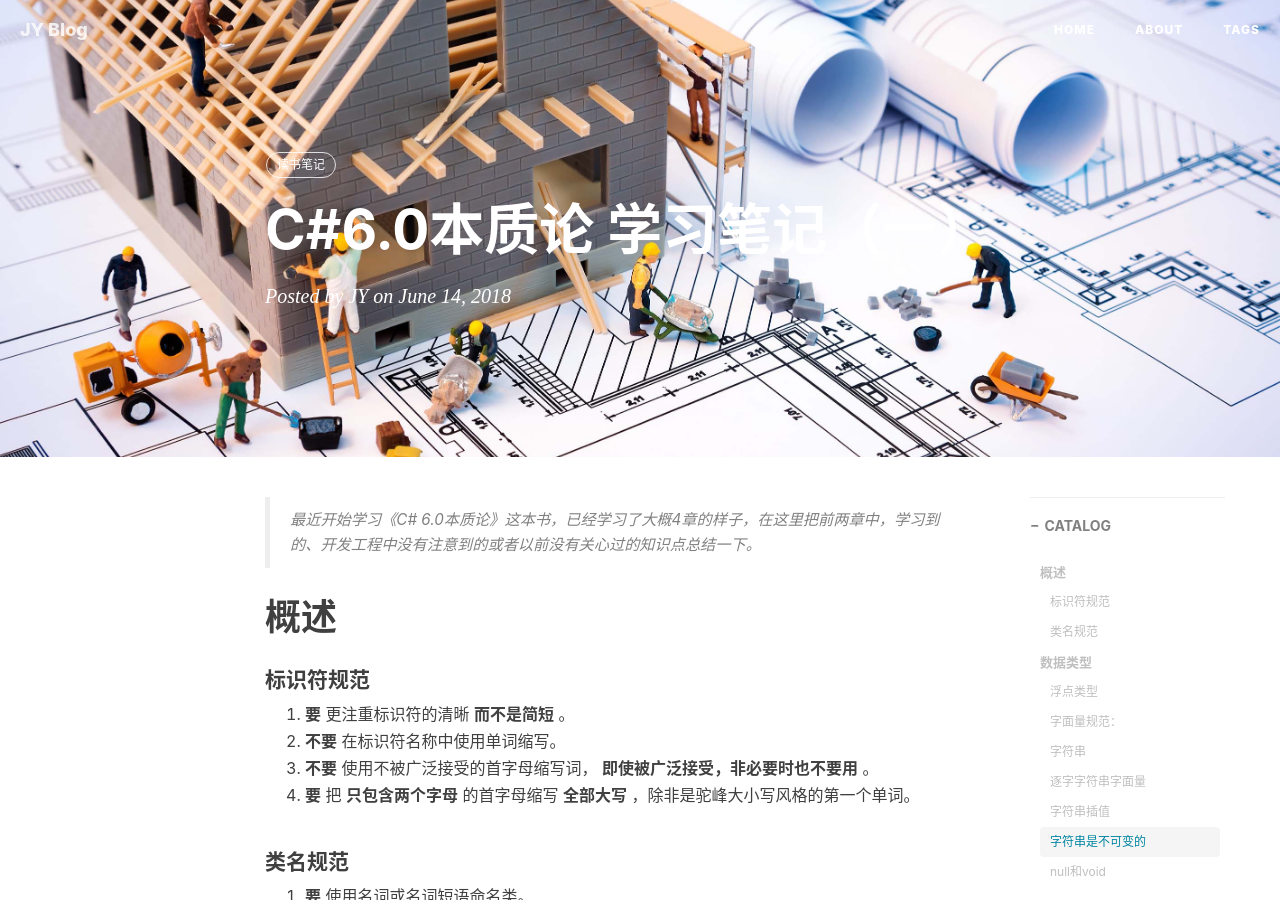
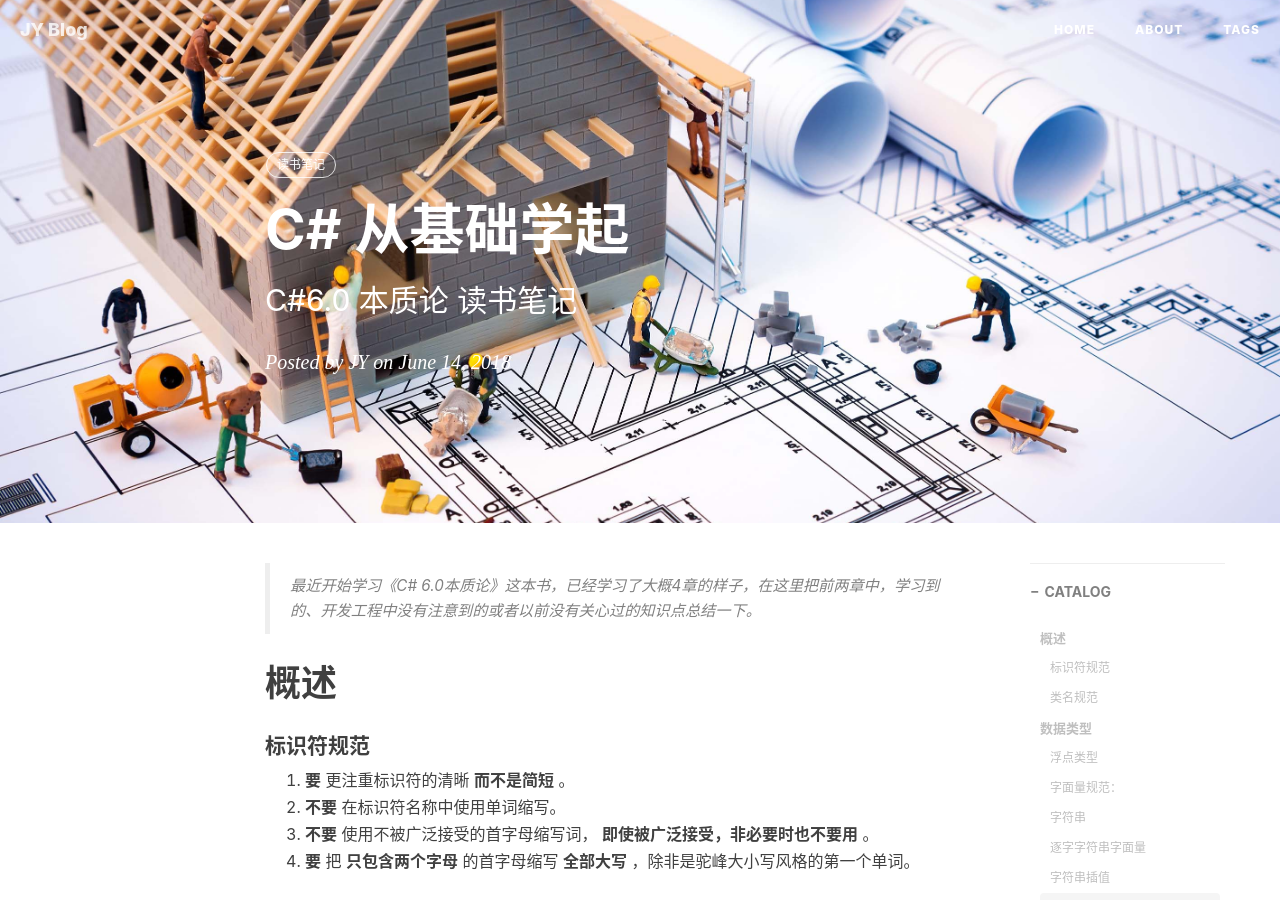
Before and after one commit to smjCoder/smjCoder.github.io, a Jekyll site: the page built from _posts/2018-06-14-C#-从基础学起.md, in a window 1280 px wide and 900 px high. Built offline with Jekyll 4.4.1, drawn with Linux system fonts in a browser that asks for light colours; nearby versions of some CDN libraries; comment, search, counter and statistics services are not loaded.

Commit message:
更新博客

```diff
--- a/_posts/2018-06-14-C#6.0本质论-学习笔记（一）.md
+++ b/_posts/2018-06-14-C#-从基础学起.md
@@ -1,7 +1,7 @@
 ---
 layout: post
-title: C#6.0本质论 学习笔记（一）
-subtitle:
+title: C# 从基础学起
+subtitle: C#6.0 本质论 读书笔记
 date: 2018-06-14
 author: JY
 header-img: img/post-bg-map.jpg
```
